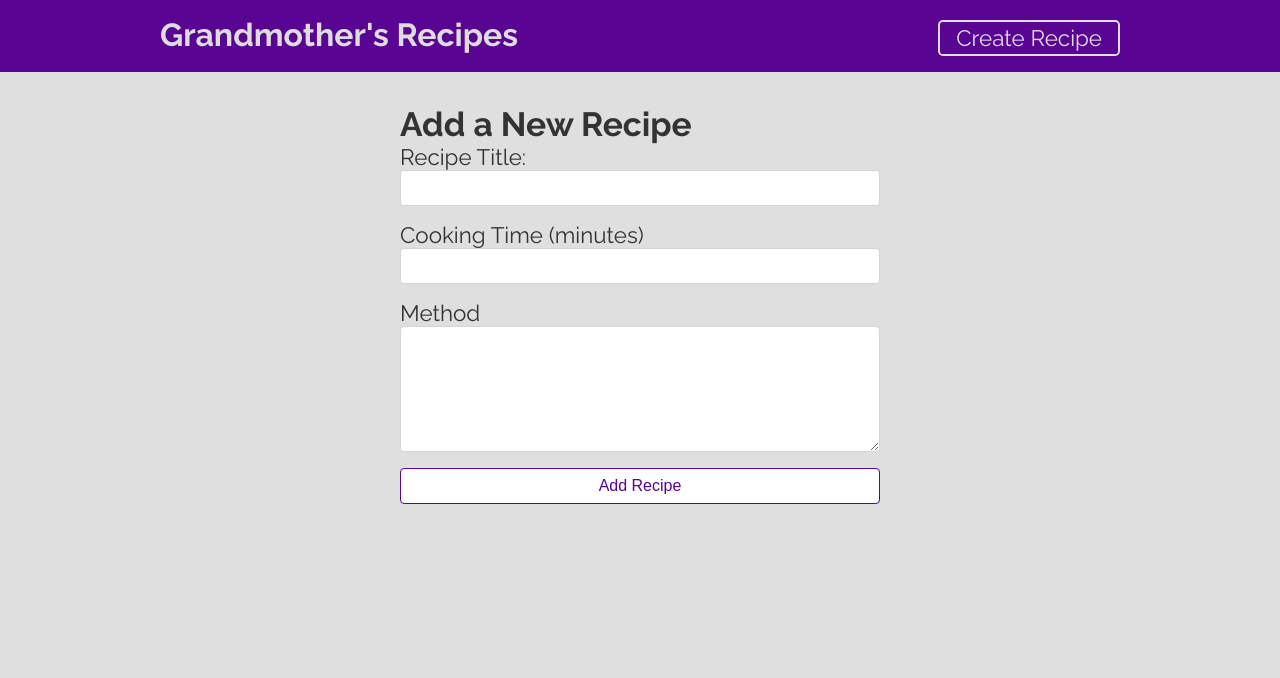
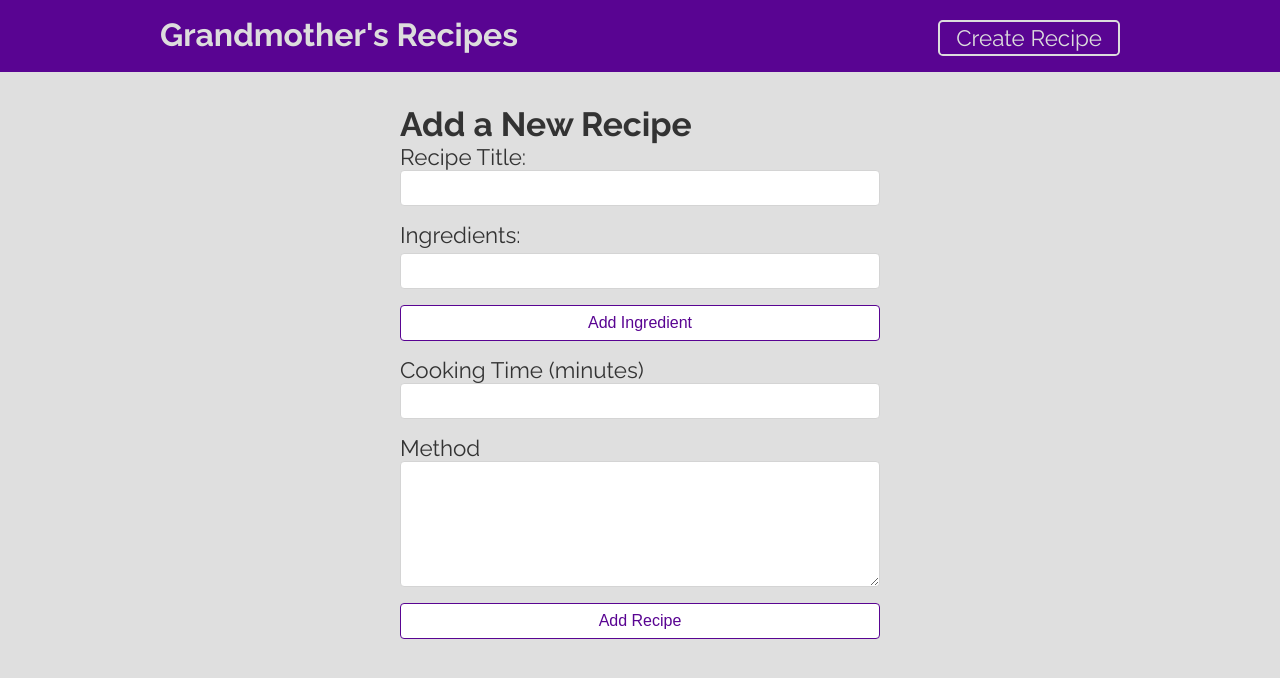
Before and after one commit to codehvila/Recetas, a React (Create React App) app: page /create in a window 1280 px wide. Shown: the top 678 px of the page. Built offline with nearby package versions, Linux system fonts and the light colour scheme.

Commit message:
Add Ingredients Create behaviour to Create Recipe Page

```diff
--- a/src/pages/create/Create.js
+++ b/src/pages/create/Create.js
@@ -1,4 +1,4 @@
-import { useState } from "react";
+import { useRef, useState } from "react";
 import useFetch from "../../hooks/useFetch";
 
 import styles from "./Create.module.css";
@@ -7,14 +7,35 @@ export default function Create() {
   const [title, setTitle] = useState("");
   const [cookingTime, setCookingTime] = useState("");
   const [method, setMethod] = useState("");
-
-  console.log(title);
-  console.log(cookingTime);
-  console.log(method);
+  const [ingredient, setIngredient] = useState("");
+  const [ingredients, setIngredients] = useState([]);
+  const ingredientInput = useRef(null);
 
   const handleSubmit = (e) => {
     e.preventDefault();
     console.log(title, method, cookingTime);
+  };
+
+  const handleAddIngredient = (e) => {
+    e.preventDefault();
+    const trimedIngredient = ingredient.trim();
+
+    if (trimedIngredient && !ingredients.includes(trimedIngredient)) {
+      setIngredients((prevIngredients) => {
+        return [...prevIngredients, trimedIngredient];
+      });
+    }
+    setIngredient("");
+    ingredientInput.current.focus();
+  };
+
+  const handleRemoveIngredient = (ingredientToRemove) => {
+    setIngredients((prevIngredients) => {
+      return prevIngredients.filter((ingr) => {
+        return ingr !== ingredientToRemove;
+      });
+    });
+    ingredientInput.current.focus();
   };
 
   return (
@@ -30,6 +51,37 @@ export default function Create() {
             required
           ></input>
         </label>
+
+        <label>
+          <div className={styles.ingredients}>
+            <span>Ingredients: </span>
+            <div className={styles.ingredientList}>
+              {ingredients.map((ingr) => {
+                return (
+                  <span key={ingr} className={styles.ingredient}>
+                    {ingr}{" "}
+                    <a
+                      href="#remove"
+                      onClick={(e) => handleRemoveIngredient(ingr)}
+                      className={styles.removeButton}
+                    >
+                      x
+                    </a>
+                  </span>
+                );
+              })}
+            </div>
+
+            <input
+              type="text"
+              onChange={(e) => setIngredient(e.target.value)}
+              value={ingredient}
+              ref={ingredientInput}
+            />
+            <button onClick={handleAddIngredient}>Add Ingredient</button>
+          </div>
+        </label>
+
         <label>
           <span>Cooking Time (minutes)</span>
           <input
--- a/src/pages/create/Create.module.css
+++ b/src/pages/create/Create.module.css
@@ -29,3 +29,29 @@
   color: #ddd;
   transition: all 0.2s ease;
 }
+
+.Create .ingredientList  {
+  padding-bottom: 0.3rem;
+  display: flex;
+  flex-wrap: wrap;
+}
+
+.Create .ingredient {
+  /* font-size: small; */
+
+  background-color: hsl(276, 31%, 69%);
+  margin-top: 0.2rem;
+  margin-right: 0.4rem;
+  margin-bottom: 0.2rem;
+  font-size: 0.7rem;
+  padding: 0.3rem 0.6rem;
+  border-radius: 0.8rem;
+}
+
+.Create .ingredient .removeButton {
+  /* width: 0.8rem; */
+  text-decoration: none;
+  background-color: #ddd;
+  padding: 0 5px 2px;
+  border-radius: 0.5rem;
+}
```
